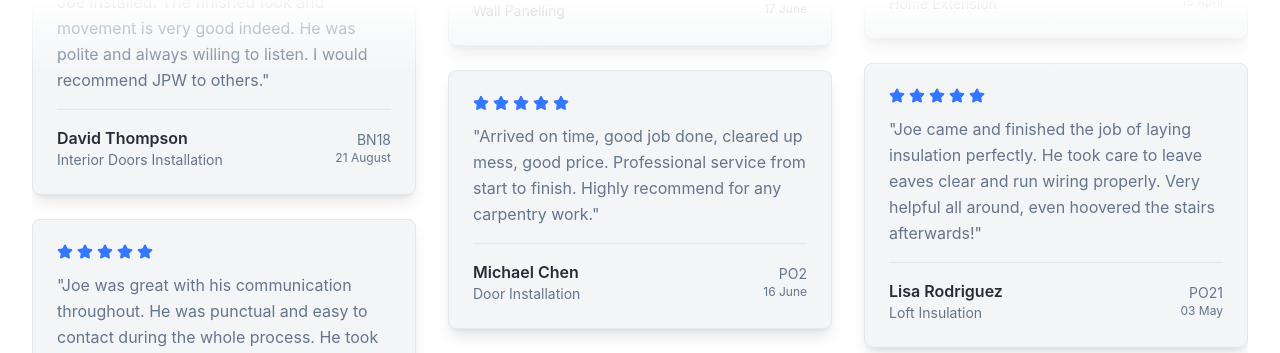
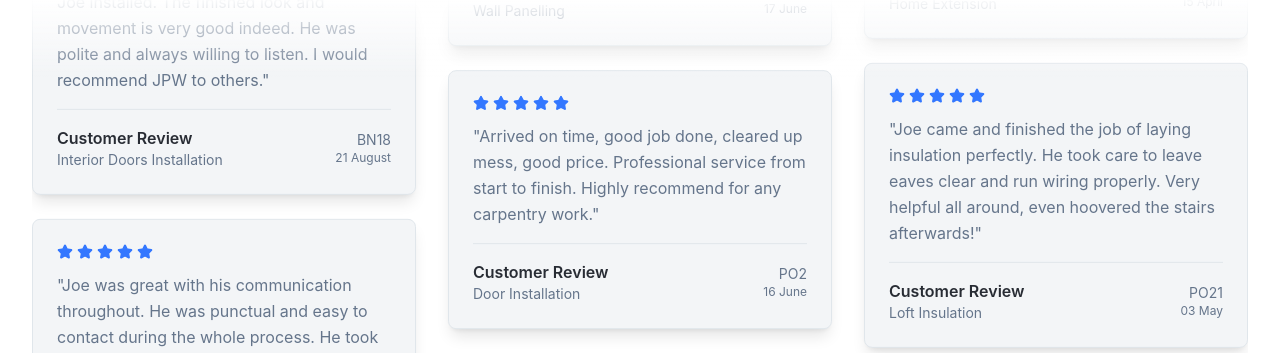
Before and after one commit to jpgraphicnexus/jpwcarpentry, a React (Vite) app: page / in a window 1280 px wide. Shown: the part 1760-2113 px from the top of the page. Built offline with nearby package versions, Linux system fonts and the light colour scheme; the HTML template or start-up script is replaced by a standard one.

Commit message:
Updated TestimonialsSection.tsx

```diff
--- a/src/components/TestimonialsSection.tsx
+++ b/src/components/TestimonialsSection.tsx
@@ -5,7 +5,6 @@ const TestimonialsSection = () => {
   const testimonials = [
     {
       id: 1,
-      name: "Sarah Mitchell",
       location: "PO19",
       rating: 5,
       service: "Kitchen Steps & Carpentry",
@@ -14,7 +13,6 @@ const TestimonialsSection = () => {
     },
     {
       id: 2,
-      name: "David Thompson",
       location: "BN18",
       rating: 5,
       service: "Interior Doors Installation",
@@ -23,7 +21,6 @@ const TestimonialsSection = () => {
     },
     {
       id: 3,
-      name: "Emma Wilson",
       location: "PO20",
       rating: 5,
       service: "Wall Panelling",
@@ -32,7 +29,6 @@ const TestimonialsSection = () => {
     },
     {
       id: 4,
-      name: "Michael Chen",
       location: "PO2",
       rating: 5,
       service: "Door Installation",
@@ -41,7 +37,6 @@ const TestimonialsSection = () => {
     },
     {
       id: 5,
-      name: "Lisa Rodriguez",
       location: "PO21",
       rating: 5,
       service: "Loft Insulation",
@@ -50,7 +45,6 @@ const TestimonialsSection = () => {
     },
     {
       id: 6,
-      name: "James Parker",
       location: "BN17",
       rating: 5,
       service: "Home Extension",
@@ -80,7 +74,7 @@ const TestimonialsSection = () => {
         <div className="border-t border-border pt-4">
           <div className="flex justify-between items-center">
             <div>
-              <h4 className="font-semibold text-primary">{testimonial.name}</h4>
+              <h4 className="font-semibold text-primary">Customer Review</h4>
               <p className="text-sm text-medium-gray">{testimonial.service}</p>
             </div>
             <div className="text-right">
```
